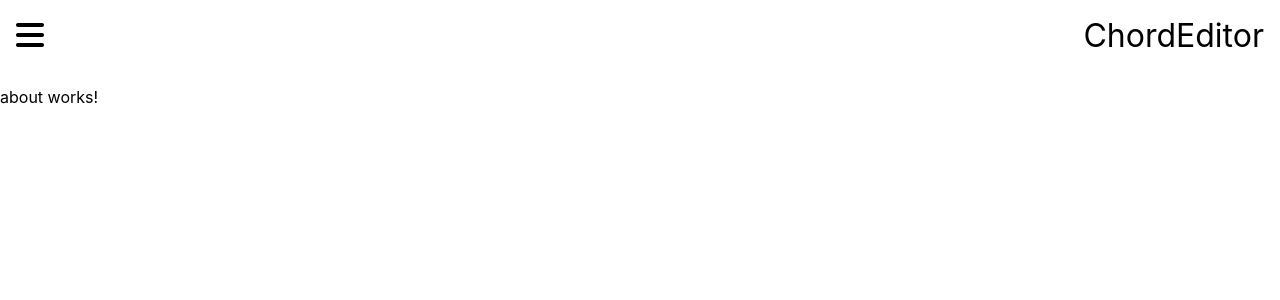
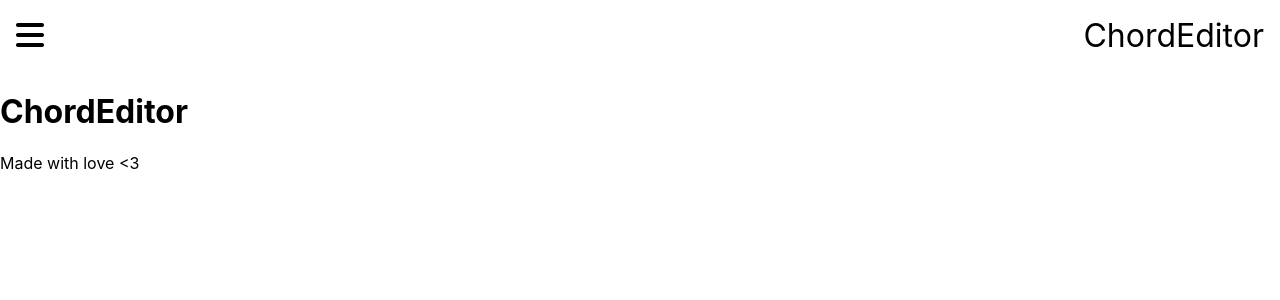
Before and after one commit to joeperpetua/ChordEditor, an Angular app: page /about in a window 1280 px wide. Shown: the top 300 px of the page. Built offline with nearby package versions, Linux system fonts and the light colour scheme.

Commit message:
Add preview component, logic due

```diff
--- a/src/app/about/about.component.html
+++ b/src/app/about/about.component.html
@@ -1 +1,5 @@
-<p>about works!</p>
+<h1>
+    ChordEditor
+</h1>
+
+<p>Made with love <3</p>
--- a/src/app/app.routes.ts
+++ b/src/app/app.routes.ts
@@ -2,9 +2,12 @@ import { Routes } from '@angular/router';
 import { SongEditor } from './songEditor/songEditor.component';
 import { About } from './about/about.component';
 import { NotFound } from './not-found/not-found.component';
+import { Preview } from './preview/preview.component';
 
 export const routes: Routes = [
     { path: 'create', title: 'ChordEditor | Create new', component: SongEditor },
     { path: 'about', title: 'ChordEditor | About', component: About },
+    { path: 'preview', title: 'ChordEditor | Preview', component: Preview},
+    { path: '', redirectTo: '/create', pathMatch: 'full'},
     { path: '**', title: 'ChordEditor | Not Found', component: NotFound }
 ];
--- /dev/null
+++ b/src/app/preview/preview.component.html
@@ -0,0 +1 @@
+<p>preview works!</p>
--- /dev/null
+++ b/src/app/preview/preview.component.ts
@@ -0,0 +1,28 @@
+import { Component, Input } from '@angular/core';
+
+// TODO: create service with interfaces
+interface SongWord {
+  text: string,
+  chords: string[]
+}
+
+interface SongLine {
+  words: SongWord[]
+}
+
+interface SongSection {
+  name: string,
+  lines: SongLine[]
+}
+
+@Component({
+  selector: 'app-preview',
+  standalone: true,
+  imports: [],
+  templateUrl: './preview.component.html',
+  styleUrl: './preview.component.css'
+})
+export class Preview {
+  @Input()
+  songSections: SongSection[] = [];
+}
```
Also changed, not shown: src/app/preview/preview.component.css (added), 2 other files (tests, documents, lock files or other folders).
